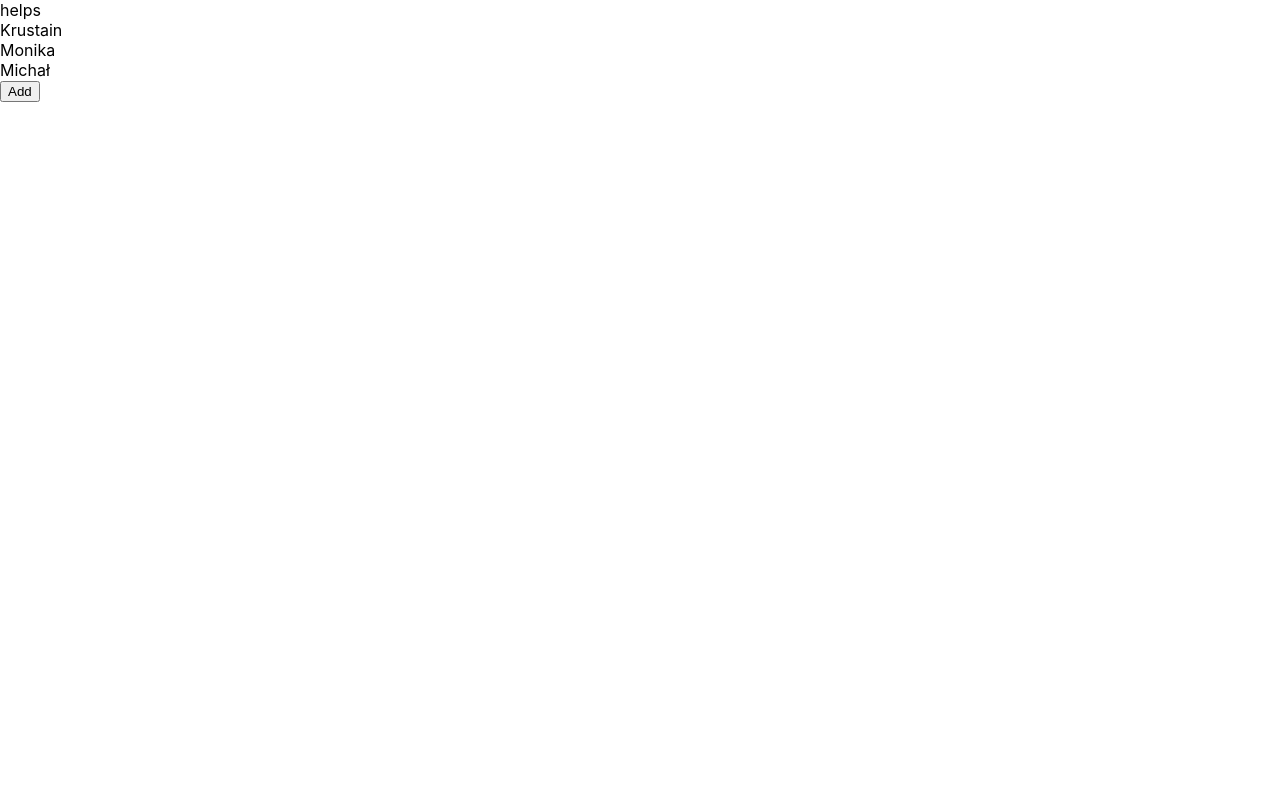
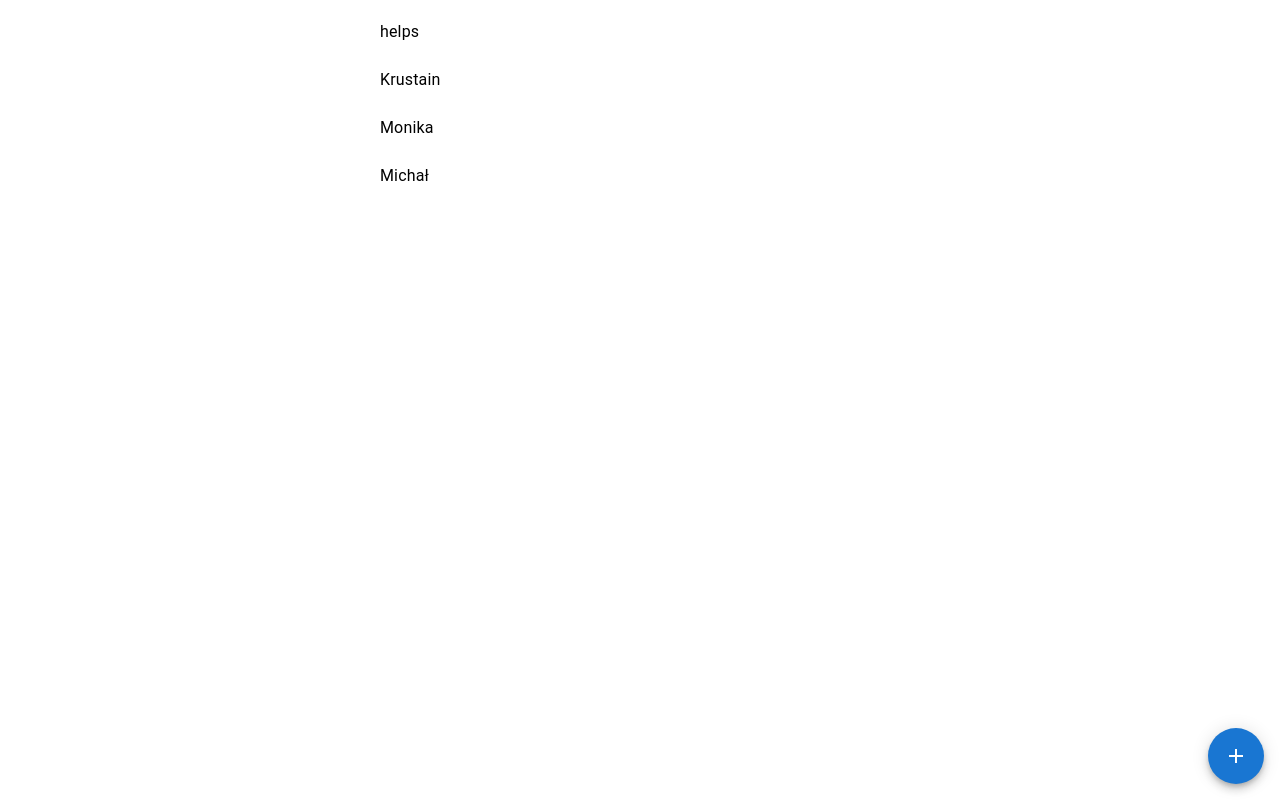
Before and after one commit to bugajewskam/fit, a Next.js app in the folder fit2/: page / in a window 1280 px wide. Built offline with nearby package versions, Linux system fonts and the light colour scheme.

Commit message:
Add button icon

```diff
--- a/fit2/pages/index.tsx
+++ b/fit2/pages/index.tsx
@@ -1,3 +1,4 @@
+import { CircularProgress, Container, Fab, List, ListItem, ListItemButton, ListItemText } from "@mui/material";
 import produce from "immer";
 import type { NextPage } from "next";
 import Head from "next/head";
@@ -5,11 +6,12 @@ import Image from "next/image";
 import { useEffect, useState } from "react";
 import WorkoutDialog from "../components/workout-dialog";
 import styles from "../styles/Home.module.css";
-
+import AddIcon from '@mui/icons-material/Add'
+export type IWorkoutsType = 'Cardio' | 'Cycling' | 'Running' | 'General';
 export interface IWorkout {
   id?: number;
   title: string;
-  duration: string;
+  duration: number;
   date: string;
 }
 
@@ -55,10 +57,10 @@ class DummyApi implements IWorkoutApi {
   constructor() {
     // przykłądowe treningi
     this.state = [
-      { id: 234, title: "helps", duration: "34", date: "2022-04-11" },
-      { id: 245, title: "Krustain", duration: "34", date: "2022-04-11" },
-      { id: 235, title: "Monika", duration: "34", date: "2022-04-11" },
-      { id: 215, title: "Michał", duration: "34", date: "2022-04-11" },
+      { id: 234, title: "helps", duration: 34, date: "2022-04-11" },
+      { id: 245, title: "Krustain", duration: 34, date: "2022-04-11" },
+      { id: 235, title: "Monika", duration: 34, date: "2022-04-11" },
+      { id: 215, title: "Michał", duration: 34, date: "2022-04-11" },
     ];
   }
   list(): Promise<IWorkout[]> {
@@ -105,7 +107,7 @@ const Home: NextPage = () => {
     setDialogWorkout(null);
   };
   const handleAdd = () => {
-    handleDetail({ title: "", date: "", duration: "0" })();
+    handleDetail({ title: "", date: "", duration: 0 })();
   };
   const handleSave = (workout: IWorkout) => {
     if (workout.id) {
@@ -143,11 +145,22 @@ const Home: NextPage = () => {
   };
 
   return (
-    <>
-    {workouts.map((item)=>
-    <div>{item.title}</div>)}
+  <> <Container maxWidth="sm">
+      {isLoading && <CircularProgress />}
+      {!isLoading &&
+        <><List sx={{ width: "100%" }}>
+          {workouts.map((item) => (
+            <ListItem key={item.id} disablePadding>
+              <ListItemButton onClick={handleDetail(item)}>
+                <ListItemText primary={item.title} />
+              </ListItemButton>
+            </ListItem>
+          ))}
+        </List></>}
+        <Fab color="primary" aria-label="add" sx={{position: "fixed", bottom:16, right:16}} onClick={handleAdd}>
+        <AddIcon />
+      </Fab>
 
-        <button onClick={handleAdd}> Add </button>
         {isDialogOpen && dialogWorkout && (
         <WorkoutDialog
           workout={dialogWorkout}
@@ -155,7 +168,8 @@ const Home: NextPage = () => {
           remove={handleRemove}
           close={handleClose}
         />)}
-    </>
+        </Container></>
+
   );
 };
 
```
